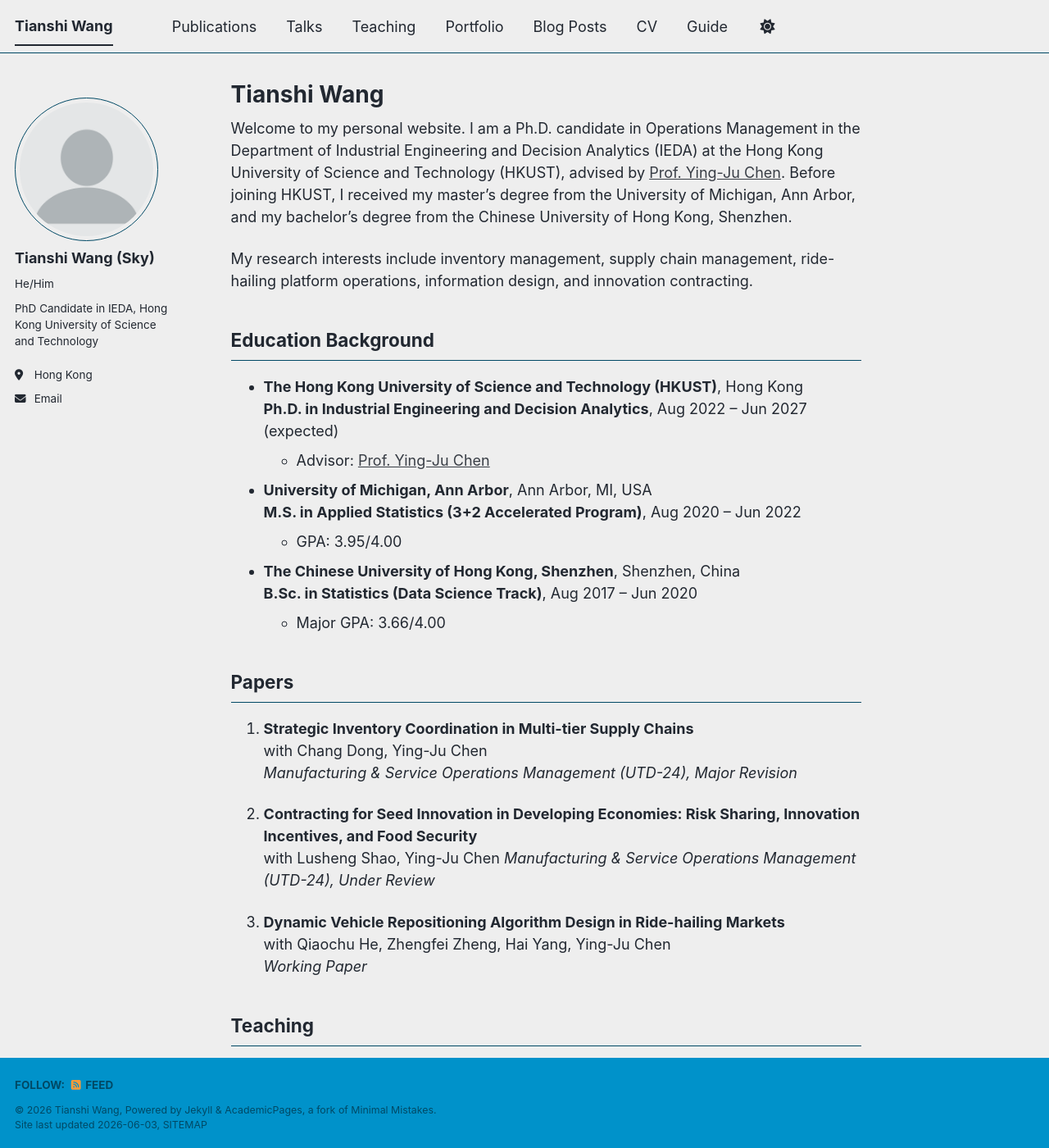
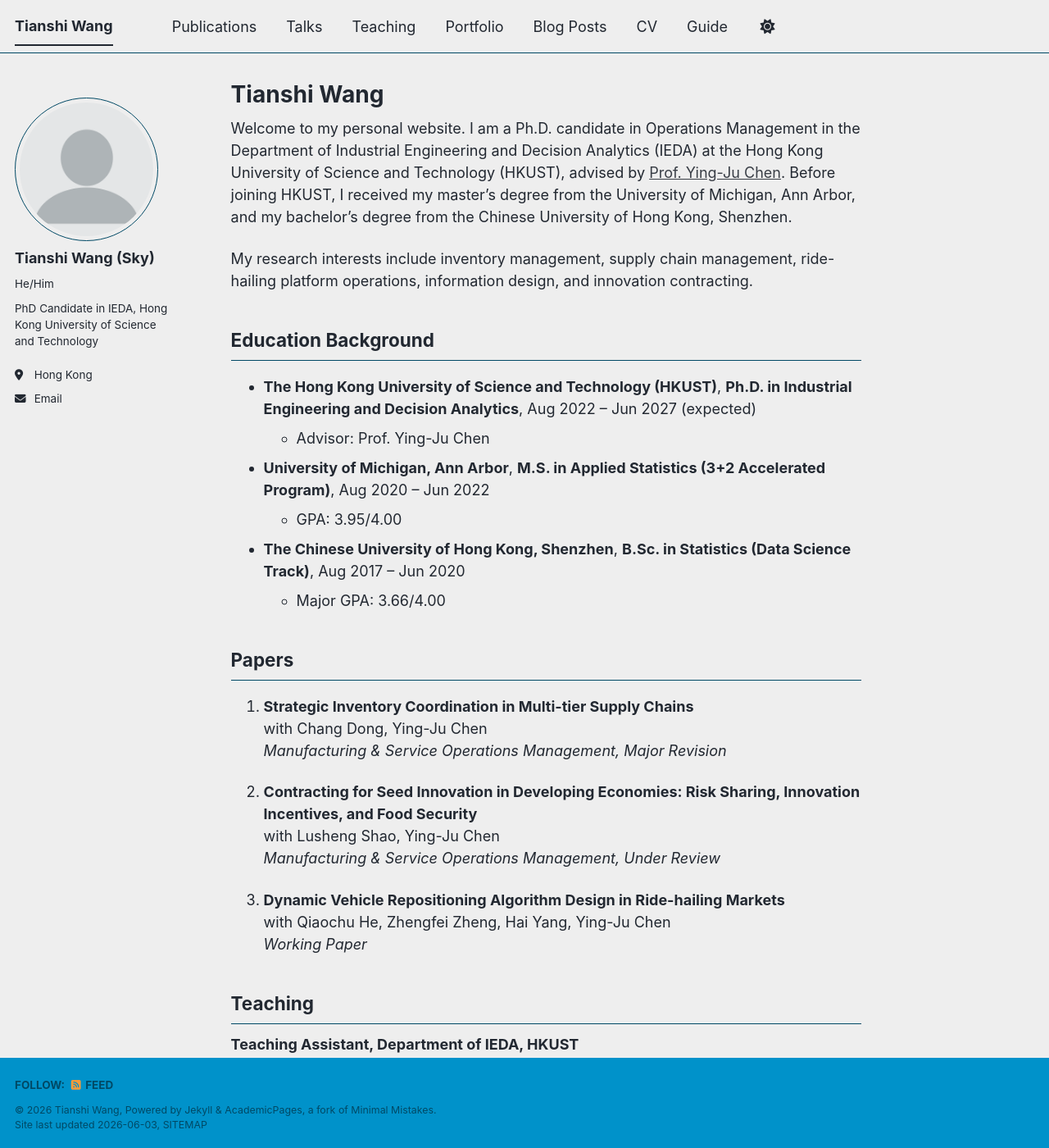
Before and after one commit to skywang1999/skywang1999.github.io, a Jekyll site: the page built from _pages/about.md, in a window 1280 px wide and 1400 px high. Shown: the whole window at 82% size. Built offline with Jekyll 4.4.1, drawn with Linux system fonts in a browser that asks for light colours; a script bundle is joined from its source files by our own code; library files that are not in the unit come from our copies.

Commit message:
Update about.md

```diff
--- a/_pages/about.md
+++ b/_pages/about.md
@@ -14,27 +14,27 @@ My research interests include inventory management, supply chain management, rid
 
 ## Education Background
 
-- **The Hong Kong University of Science and Technology (HKUST)**, Hong Kong
+- **The Hong Kong University of Science and Technology (HKUST)**,
   **Ph.D. in Industrial Engineering and Decision Analytics**, Aug 2022 – Jun 2027 (expected)
-  - Advisor: [Prof. Ying-Ju Chen](https://imchen.people.ust.hk)
+  - Advisor: Prof. Ying-Ju Chen
 
-- **University of Michigan, Ann Arbor**, Ann Arbor, MI, USA
+- **University of Michigan, Ann Arbor**,
   **M.S. in Applied Statistics (3+2 Accelerated Program)**, Aug 2020 – Jun 2022
   - GPA: 3.95/4.00
 
-- **The Chinese University of Hong Kong, Shenzhen**, Shenzhen, China
+- **The Chinese University of Hong Kong, Shenzhen**,
   **B.Sc. in Statistics (Data Science Track)**, Aug 2017 – Jun 2020
   - Major GPA: 3.66/4.00
 
 ## Papers
 
 1. **Strategic Inventory Coordination in Multi-tier Supply Chains**
-   with Chang Dong, Ying-Ju Chen
-   *Manufacturing & Service Operations Management (UTD-24), Major Revision*
+   with Chang Dong, Ying-Ju Chen  \\
+   *Manufacturing & Service Operations Management, Major Revision*
 
 3. **Contracting for Seed Innovation in Developing Economies: Risk Sharing, Innovation Incentives, and Food Security**
-   with Lusheng Shao, Ying-Ju Chen
-   *Manufacturing & Service Operations Management (UTD-24), Under Review*
+   with Lusheng Shao, Ying-Ju Chen \\
+   *Manufacturing & Service Operations Management, Under Review*
 
 2. **Dynamic Vehicle Repositioning Algorithm Design in Ride-hailing Markets**
    with Qiaochu He, Zhengfei Zheng, Hai Yang, Ying-Ju Chen
```
